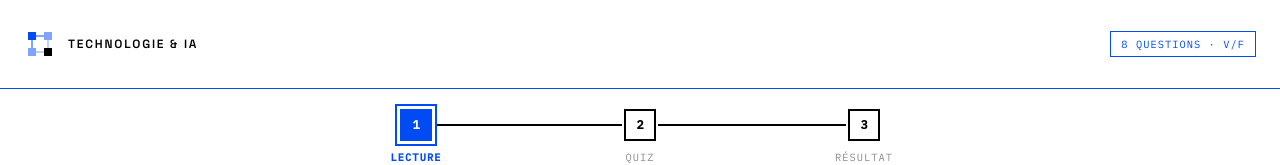
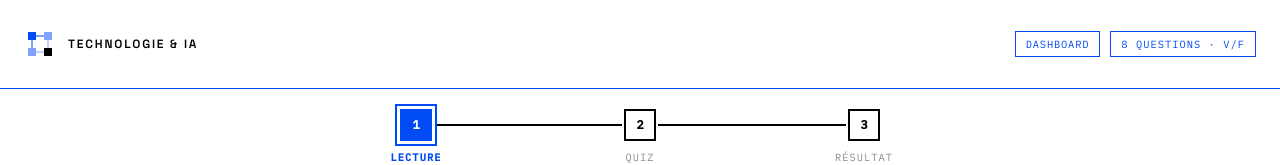
Before and after one commit to clevencode/Question, a plain HTML site: page index.html in a window 1280 px wide. Shown: the top 165 px of the page. Drawn offline with Linux system fonts and the light colour scheme.

Commit message:
Adicionar link para dashboard institucional

```diff
--- a/css/style.css
+++ b/css/style.css
@@ -239,6 +239,9 @@ body {
   padding: 4px 10px;
   cursor: pointer;
   min-height: auto;
+  text-decoration: none;
+  display: inline-flex;
+  align-items: center;
 }
 
 .nav__tag {
--- a/index.html
+++ b/index.html
@@ -27,6 +27,7 @@
             <span class="nav__title">Technologie &amp; IA</span>
         </button>
         <div class="nav__actions">
+            <a href="../dashboard-institucional/" class="nav__history">Dashboard</a>
             <button type="button" id="nav-history-btn" class="nav__history hidden" onclick="showHistory()" aria-label="Voir l'historique">
                 Historique
             </button>
```
